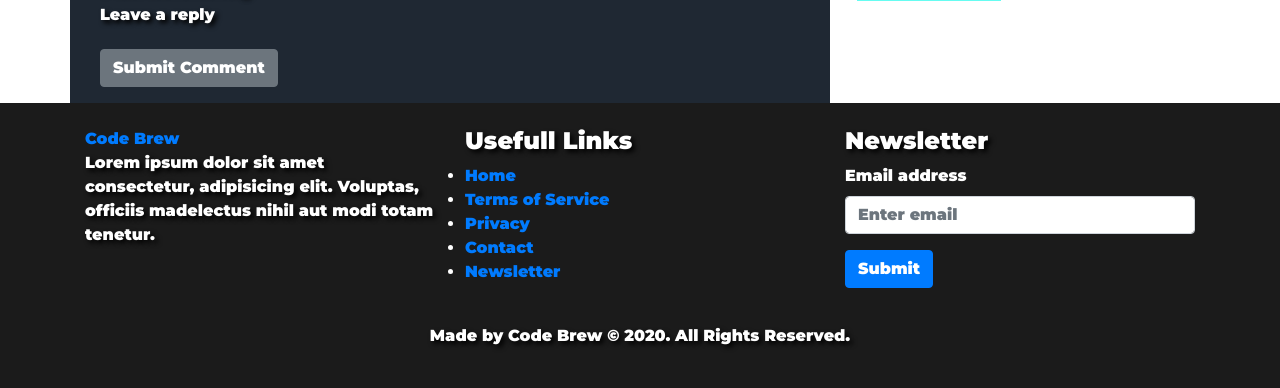
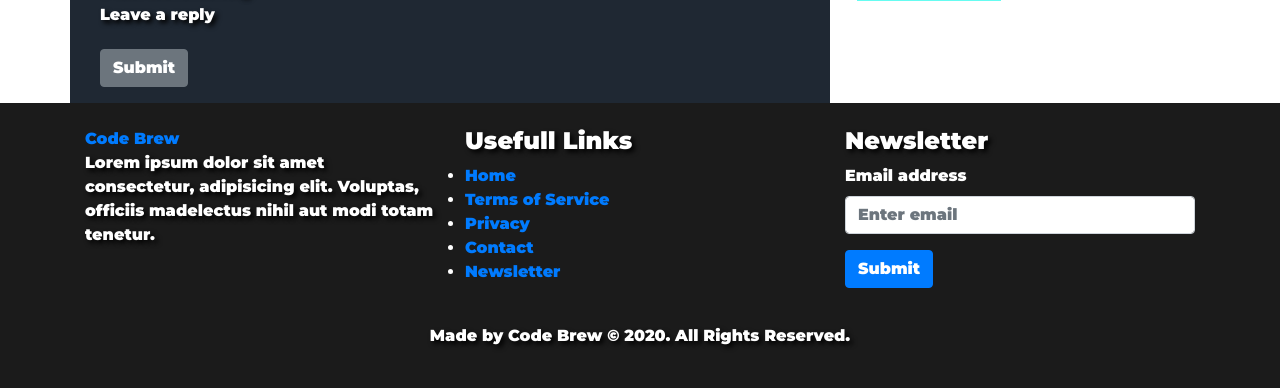
Before and after one commit to dyopp92/productionBlog, a Django app: page /post/1 in a window 1280 px wide. Shown: the part 1104-1492 px from the top of the page. Run offline with Django 3.2, Linux system fonts and the light colour scheme; a user stored in the database is signed in; data comes from the database, SQL or seed files in the repository; some libraries are stand-ins or nearby versions.

Commit message:
Second Commit

```diff
--- a/templates/post.html
+++ b/templates/post.html
@@ -94,7 +94,7 @@
                         {{ form.media }}
                       </div>
                       <div class="form-group col-md-12">
-                        <button type="submit" class="btn btn-secondary">Submit Comment</button>
+                        <button type="submit" class="btn btn-secondary">Submit</button>
                       </div>
                     </div>
                   </form>
```
